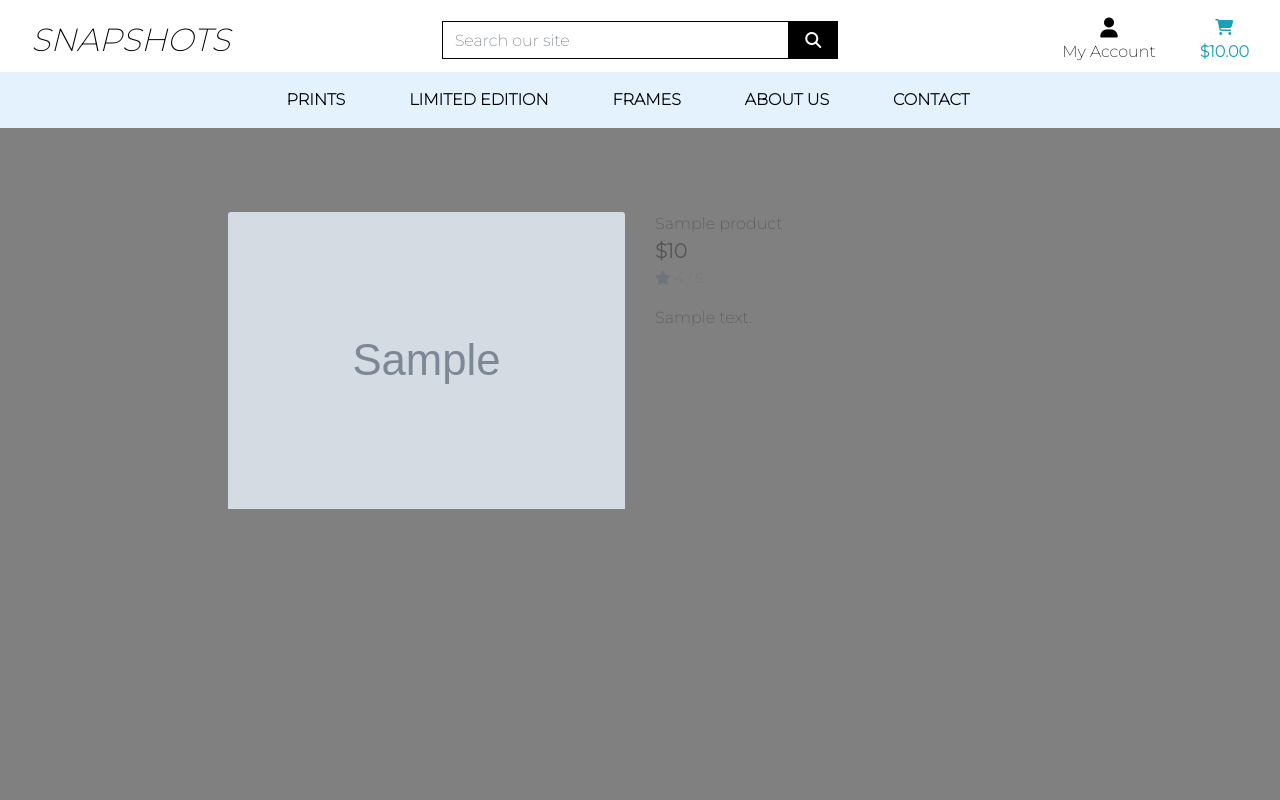
After one commit to deanwraith/photo_ecommerce, a Django app: template inventory/templates/products/product_detail.html in a window 1280 px wide. The commit adds this page. Run offline with Django 3.2, Linux system fonts and the light colour scheme; the template is opened without the code that fills it: most values are stand-ins (such as "Sample title", 1, 10 or a date in 2020); grey boxes marked "Sample" are stand-in pictures; some libraries are stand-ins or nearby versions.

Commit message:
added product details functionality

```diff
--- a/home/templates/home/index.html
+++ b/home/templates/home/index.html
@@ -18,7 +18,7 @@
                 </h1>
                 <div class="my-5">
                     <h4>
-                        <a href="" class="explore-button btn btn-lg rounded-1 text-uppercase py-3">Explore</a>
+                        <a href="{% url 'products' %}" class="explore-button btn btn-lg rounded-1 text-uppercase py-3">Explore</a>
                     </h4>
                 </div>
             </div>
--- /dev/null
+++ b/inventory/templates/products/product_detail.html
@@ -0,0 +1,43 @@
+{% extends "base.html" %}
+{% load static %}
+
+{% block page_header %}
+    <div class="container header-container">
+        <div class="row">
+            <div class="col"></div>
+        </div>
+    </div>
+{% endblock %}
+
+{% block content %}
+    <div class="overlay"></div>
+    <div class="container-fluid">
+        <div class="row">
+            <div class="col-12 col-md-6 col-lg-4 offset-lg-2">
+                <div class="image-container my-5">
+                    {% if product.image %}
+                        <a href="{{ product.image.url }}" target="_blank">
+                            <img class="card-img-top img-fluid" src="{{ product.image.url }}" alt="{{ product.name }}">
+                        </a>
+                        {% else %}
+                        <a href="">
+                            <img class="card-img-top img-fluid" src="{{ MEDIA_URL }}noimage.png" alt="{{ product.name }}">
+                        </a>
+                    {% endif %}
+                </div>
+            </div>
+            <div class="col-12 col-md-6 col-lg-4">
+                <div class="product-details-container mb-5 mt-md-5">
+                    <p class="mb-0">{{ product.name }}</p>
+                    <p class="lead mb-0 text-left font-weight-bold">${{ product.price }}</p>
+                    {% if product.rating %}
+                        <small class="text-muted"><i class="fas fa-star mr-1"></i>{{ product.rating }} / 5</small>
+                    {% else %}
+                        <small class="text-muted">No Rating</small>
+                    {% endif %}
+                    <p class="mt-3">{{ product.description }}</p>
+                </div>
+            </div>
+        </div>
+    </div>
+{% endblock %}
--- a/inventory/templates/products/products.html
+++ b/inventory/templates/products/products.html
@@ -26,11 +26,11 @@
                         <div class="col-sm-6 col-md-6 col-lg-4 col-xl-3">
                             <div class="card h-100 border-0">
                                 {% if product.image %}
-                                <a href="">
+                                <a href="{% url 'product_detail' product.id %}">
                                     <img class="card-img-top img-fluid" src="{{ product.image.url }}" alt="{{ product.name }}">
                                 </a>
                                 {% else %}
-                                <a href="">
+                                <a href="{% url 'product_detail' product.id %}">
                                     <img class="card-img-top img-fluid" src="{{ MEDIA_URL }}noimage.png" alt="{{ product.name }}">
                                 </a>
                                 {% endif %}
--- a/inventory/urls.py
+++ b/inventory/urls.py
@@ -2,5 +2,6 @@
 from . import views
 
 urlpatterns = [
-    path('', views.all_products, name='products')
+    path('', views.all_products, name='products'),
+    path('<product_id>', views.product_detail, name='product_detail'),
 ]
--- a/static/css/base.css
+++ b/static/css/base.css
@@ -90,3 +90,14 @@
         padding-top: 164px;
     }
 }
+
+/* pad the top a bit when navbar is collapsed on mobile */
+@media (max-width: 991px) {
+    .header-container {
+        padding-top: 116px;
+    }
+
+    body {
+        height: calc(100vh - 116px);
+    }
+}
--- a/templates/includes/main-nav.html
+++ b/templates/includes/main-nav.html
@@ -5,8 +5,8 @@
                 Prints
             </a>
             <div class="dropdown-menu border-0" aria-labelledby="all-products-link">
-                <a href="" class="dropdown-item">Colour</a>
-                <a href="" class="dropdown-item ">Black &amp; White</a>
+                <a href="{% url 'products' %}" class="dropdown-item">Colour</a>
+                <a href="{% url 'products' %}" class="dropdown-item ">Black &amp; White</a>
             </div>
         </li>
 
```
Also changed, not shown: inventory/views.py (+13 -1 lines), media/rhino1_image_a2WjNbR.jpg (added).
